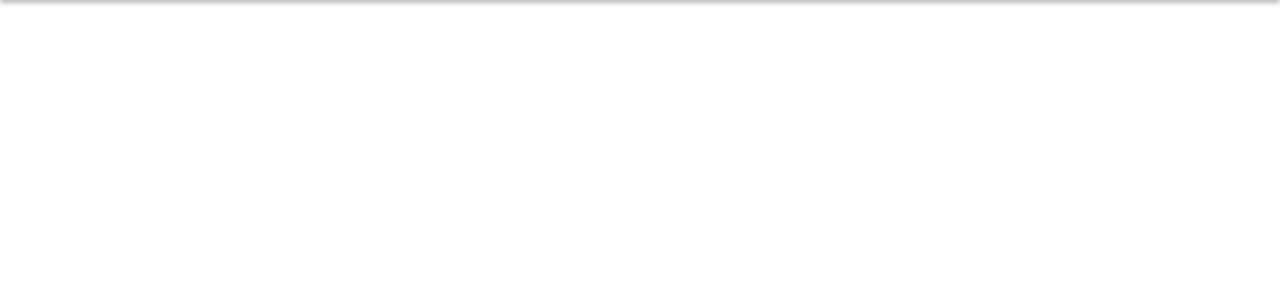
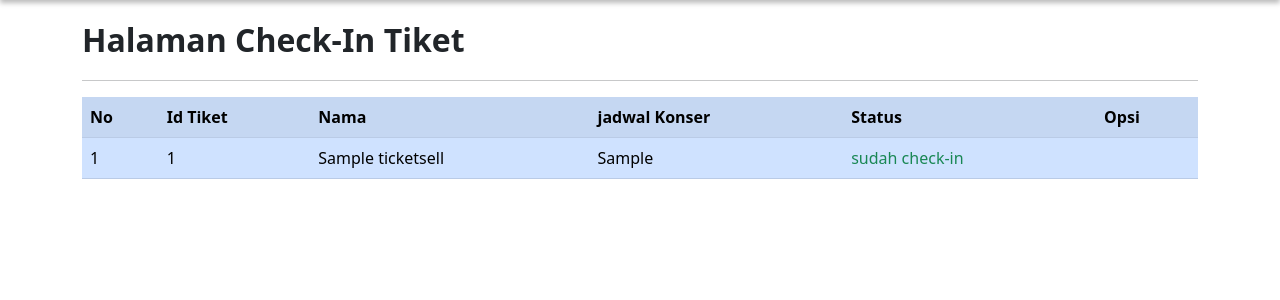
Before and after one commit to RamliSiburian/penjualan-tiket, a PHP site: page /Admin/checkin.php in a window 1280 px wide. Shown: the part 120-420 px from the top of the page. Run offline with PHP 8.4, Linux system fonts and the light colour scheme; tables that the repository leaves empty or names only in its code hold one stand-in row (values such as "Sample post").

Commit message:
penjualan tiket

```diff
--- a/Admin/checkin.php
+++ b/Admin/checkin.php
@@ -2,6 +2,7 @@
 require "../Config/db.php";
 
 $getOrder = mysqli_query($conn, "SELECT * FROM ticketsell");
+$no = 1;
 
 ?>
 <!doctype html>
@@ -29,7 +30,37 @@
         </div>
 
         <div class="container">
+            <p class="fs-2 fw-bold mt-3">Halaman Check-In Tiket</p>
+            <hr>
+            <table class="table table-striped table-hover table-primary">
+                <tr>
+                    <th>No</th>
+                    <th>Id Tiket</th>
+                    <th>Nama</th>
+                    <th>jadwal Konser</th>
+                    <th>Status</th>
+                    <th>Opsi</th>
+                </tr>
+                <?php foreach ($getOrder as $order) : ?>
+                    <tr>
+                        <td><?= $no++; ?></td>
+                        <td><?= $order['id_buyer']; ?></td>
+                        <td><?= $order['name']; ?></td>
+                        <td><?= $order['schedule']; ?></td>
+                        <?php if ($order['status'] == "belum check-in") : ?>
+                            <td class="text-danger"><?= $order['status']; ?></td>
+                        <?php elseif ($order['status'] == "sudah check-in") :  ?>
+                            <td class="text-success"><?= $order['status']; ?></td>
+                        <?php endif; ?>
+                        <?php if ($order['status'] == "belum check-in") : ?>
+                            <td class="text-center"><a href="edit_checkin.php?id_buyer=<?= $order['id_buyer']; ?>" class="btn btn-success text-white">Check-in</a></td>
+                        <?php elseif ($order['status'] == "sudah check-in") :  ?>
+                            <td></td>
+                        <?php endif; ?>
 
+                    </tr>
+                <?php endforeach; ?>
+            </table>
         </div>
     </div>
 
--- a/User/order.php
+++ b/User/order.php
@@ -81,6 +81,7 @@
     $title = $result['title'];
     $schedule = $result['start'] . " - " . $result['end'];
     $price = $result['price'];
+    $status = "belum check-in";
 
     $getTicket = mysqli_query($conn, "SELECT * FROM ticketsell WHERE name='$name' && title='$title' && schedule='$schedule' ");
     $tickets = mysqli_num_rows($getTicket);
@@ -92,7 +93,7 @@
         </script>
         <?php
     } else {
-        $beli = mysqli_query($conn, "INSERT INTO ticketsell VALUES('', '$id_buyer', '$name', '$address', '$title', '$schedule', '$price' ) ");
+        $beli = mysqli_query($conn, "INSERT INTO ticketsell VALUES('', '$id_buyer', '$name', '$address', '$title', '$schedule', '$price', '$status' ) ");
         if ($beli) {
         ?>
             <script>
```
Also changed, not shown: Admin/edit_checkin.php (added, +18 -0 lines).
